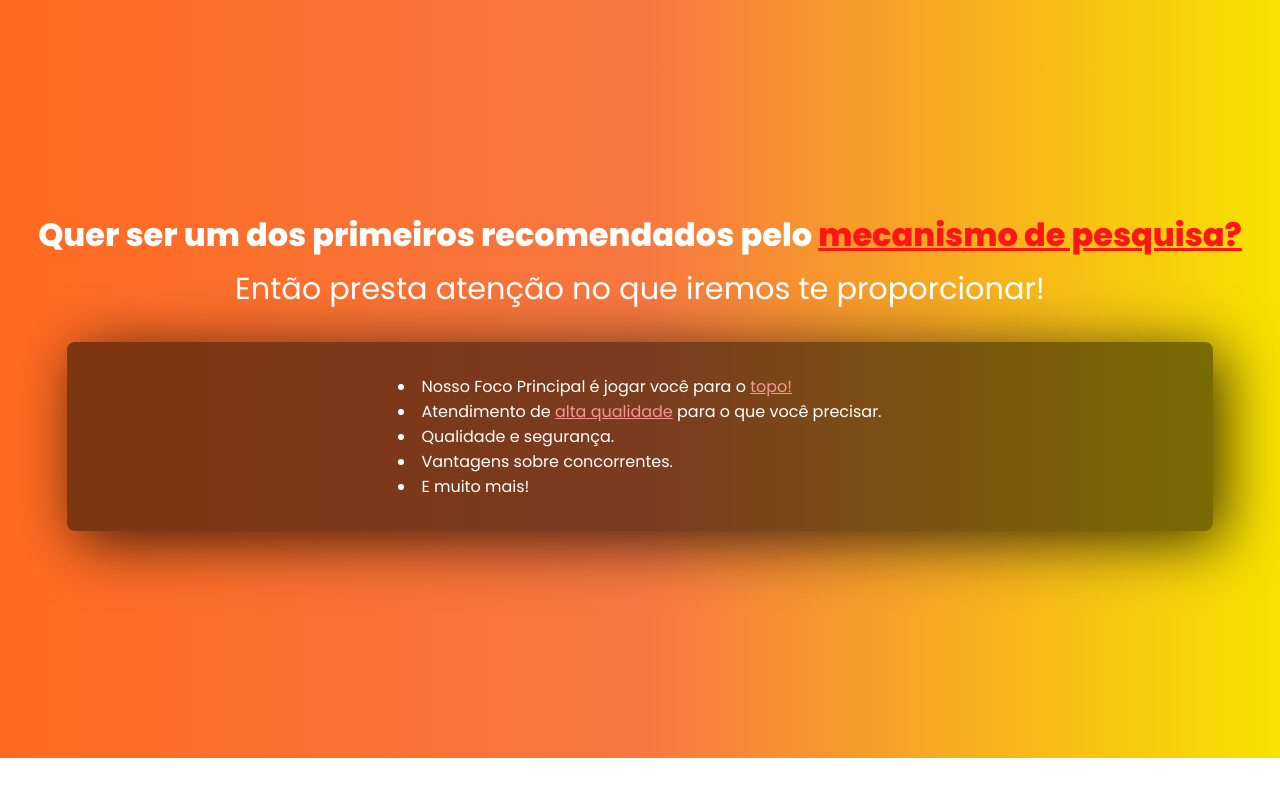
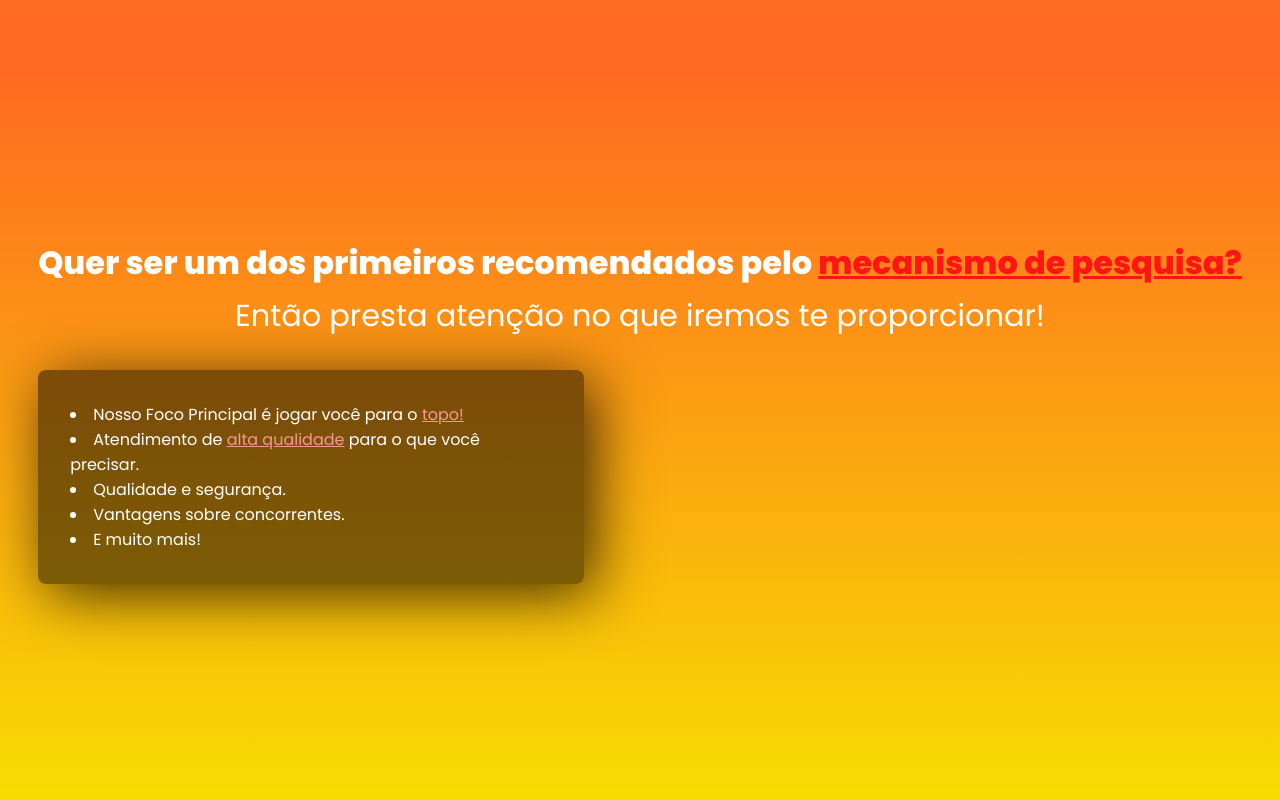
Before and after one commit to hctoliv/agencia_taiyou, a plain HTML site: page index.html in a window 1280 px wide. Shown: the part 694-1494 px from the top of the page. Before the commit the page ends 1452 px from the top, so only its background shows below. Drawn offline with Linux system fonts and the light colour scheme.

Commit message:
alterações

```diff
--- a/style.css
+++ b/style.css
@@ -10,7 +10,7 @@ body {
   margin: 0;
   padding: 0;
   box-sizing: border-box;
-  background: linear-gradient(to left, #f7e300, #f66527e0, #ff6a20);
+  background: linear-gradient(to bottom,#f66527e0,#ff6a20, #f7e300 );
   color: white;
   opacity: 0;
   animation: fade-in 1.2s ease-in forwards;
@@ -82,7 +82,7 @@ nav > i:hover {
   display: flex;
   justify-content: space-around;
   align-items: center;
-  height: 100vh;
+  height: 110vh;
 }
 
 .texts-saibamais  h2, p{
@@ -102,7 +102,7 @@ font-size: 2rem;
   background-color: rgba(0, 0, 0, 0.507);
   padding: 2rem;
   border-radius: 8px;
-  margin: 0px 1.8rem;
+  width: 40%;
   -webkit-box-shadow: 10px 10px 60px 0px rgba(0, 0, 0, 0.75);
   -moz-box-shadow: 10px 10px 60px 0px rgba(0, 0, 0, 0.75);
   box-shadow: 10px 10px 60px 0px rgba(0, 0, 0, 0.75);
```
